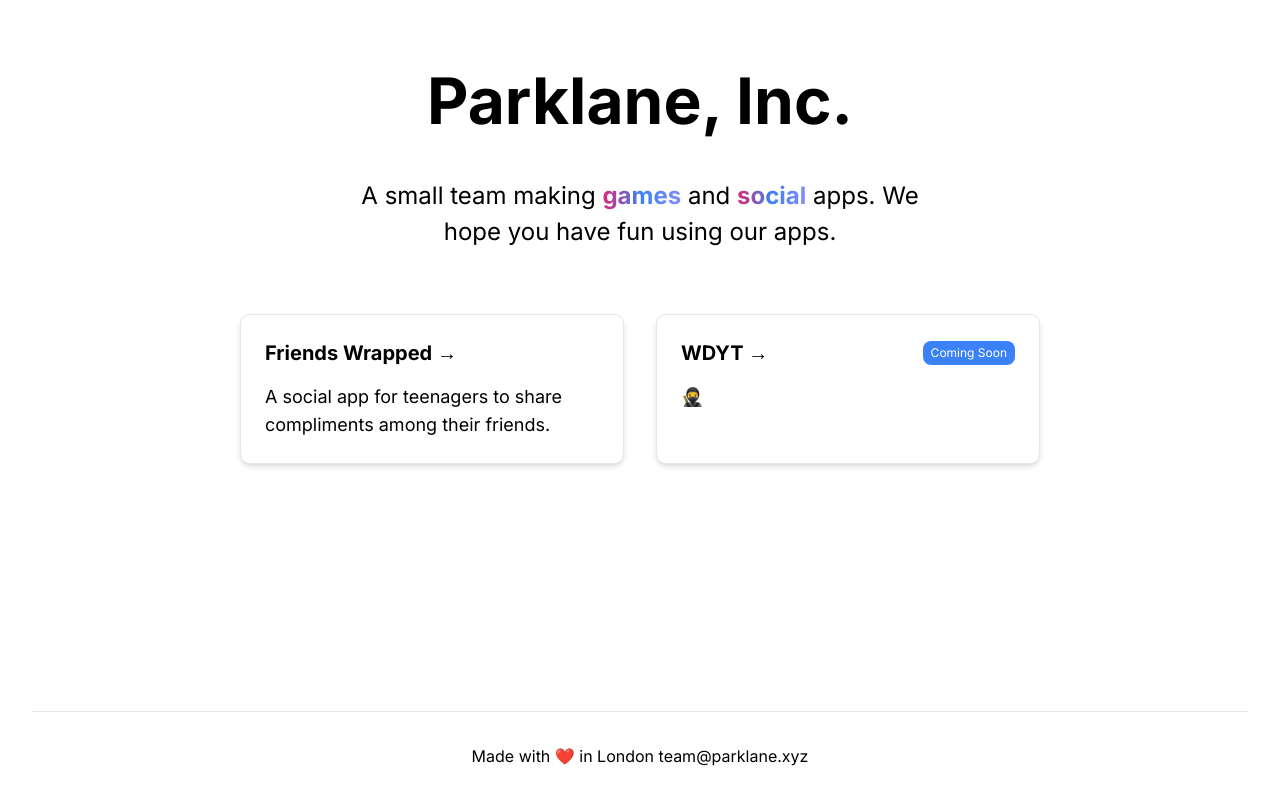
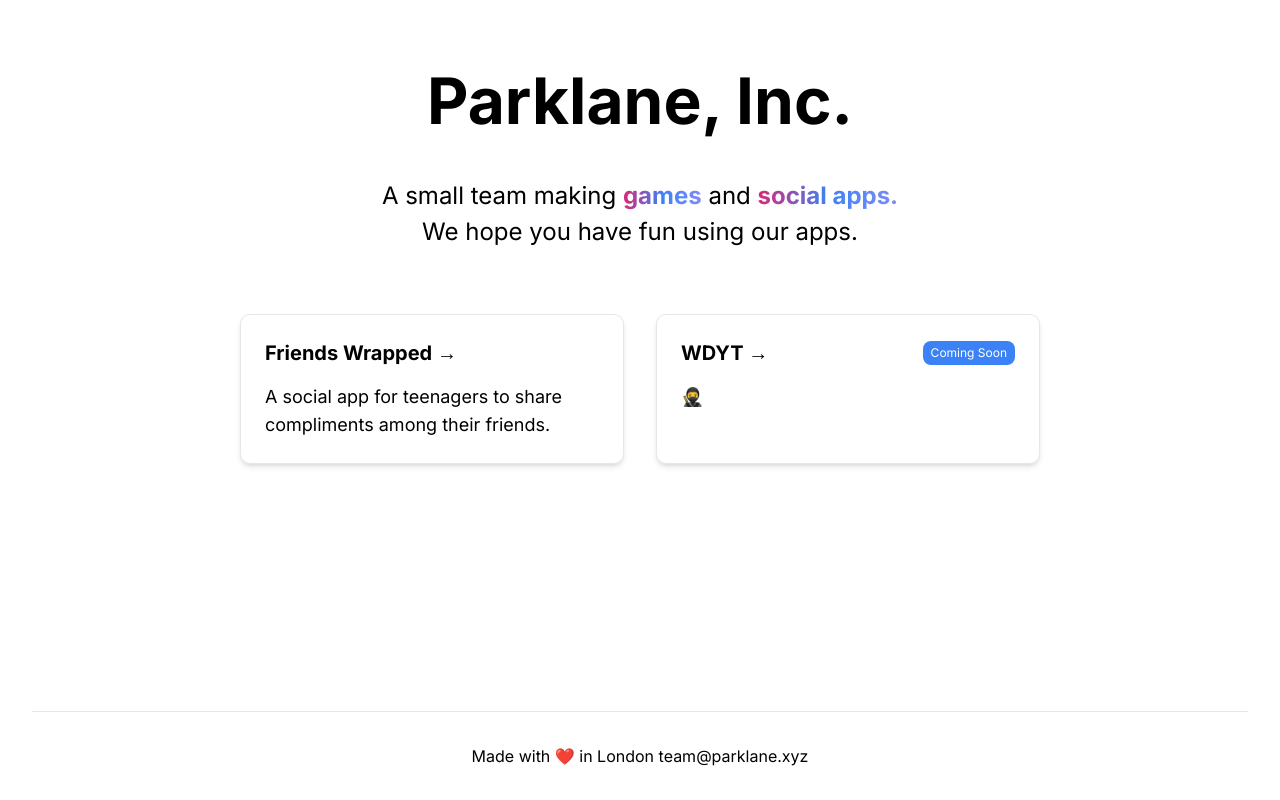
Before and after one commit to AdePhil/parklane-website, a Next.js app: page / in a window 1280 px wide. Built offline with nearby package versions, Linux system fonts and the light colour scheme.

Commit message:
ui fixes

```diff
--- a/src/app/page.tsx
+++ b/src/app/page.tsx
@@ -26,9 +26,9 @@ export default function Home() {
           </span>{" "}
           and{" "}
           <span className="font-bold bg-gradient-to-r from-pink-600 via-blue-500 to-indigo-400 inline-block text-transparent bg-clip-text">
-            social
+            social apps.
           </span>{" "}
-          apps. We hope you have fun using our apps.
+          <br /> We hope you have fun using our apps.
         </p>
         <div className="grid grid-cols-1 md:grid-cols-2 gap-8 mt-8 max-w-[800px] mx-auto">
           {apps.map((app) => (
```
